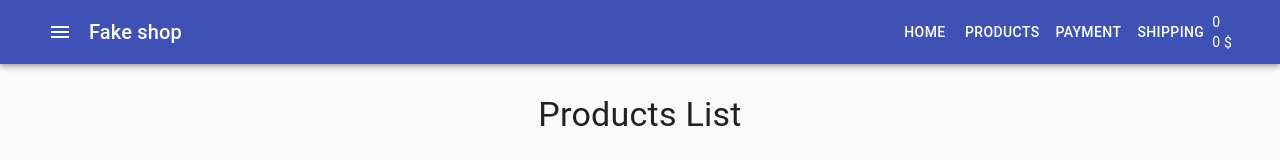
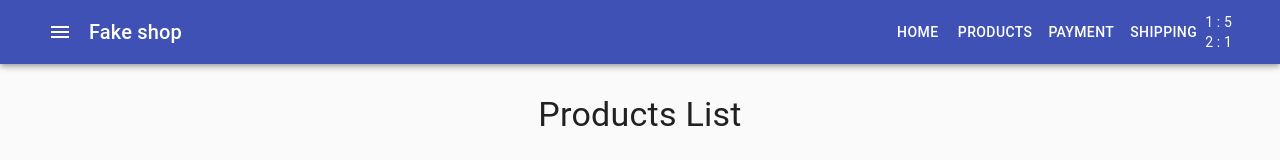
Before and after one commit to Kerekesh/shop-project, a React (Create React App) app: page / in a window 1280 px wide. Shown: the top 160 px of the page. Built offline with nearby package versions, Linux system fonts and the light colour scheme.

Commit message:
added productsInCart

```diff
--- a/src/container/App.js
+++ b/src/container/App.js
@@ -5,24 +5,18 @@ import Header from './Header/Header'
 import Main from './Main/Main'
 
 const App = () => {
-
     // eslint-disable-next-line no-unused-vars
-    const [cartData, setCartData] = useState({
-        count: 0,
-        totalPrice: 0,
+    const [productsInCart, setProductsInCart] = useState({
+        1: 5,
+        2: 1,
     })
 
-    const addProductToCart = (count, price) => {
-        setCartData({
-            count: cartData.count + count,
-            totalPrice: cartData.totalPrice + count * price,
-        })
-    }
+    const addProductToCart = (count, price) => { }
 
     return (
         <>
             <CssBaseline />
-            <Header cartData={cartData} />
+            <Header productsInCart={productsInCart} />
             <Main addProductToCart={addProductToCart} />
         </>
     )
--- a/src/container/Header/Cart/Cart.js
+++ b/src/container/Header/Cart/Cart.js
@@ -1,12 +1,16 @@
+/* eslint-disable no-unused-vars */
 import React from 'react'
+import { keys } from 'lodash'
 
-const Cart = ({ count, totalPrice }) => {
+const Cart = ({ productsInCart }) => {
     return (
         <div>
-            <div>{count}</div>
-            <div>{totalPrice} $</div>
+            {keys(productsInCart).map((id) => (
+                <div key={id}>
+                    {id} : {productsInCart[id]}
+                </div>
+            ))}
         </div>
-
     )
 }
 
--- a/src/container/Header/Header.js
+++ b/src/container/Header/Header.js
@@ -19,7 +19,7 @@ const useStyles = makeStyles(() => ({
     },
 }))
 
-const Header = ({ cartData }) => {
+const Header = ({ productsInCart }) => {
     const classes = useStyles()
 
     return (
@@ -38,10 +38,7 @@ const Header = ({ cartData }) => {
                         Fake shop
                     </Typography>
                     <Menu />
-                    <Cart
-                        count={cartData.count}
-                        totalPrice={cartData.totalPrice}
-                    />
+                    <Cart productsInCart={productsInCart} />
                 </Toolbar>
             </Container>
         </AppBar>
@@ -49,7 +46,7 @@ const Header = ({ cartData }) => {
 }
 
 Header.propTypes = {
-    cartData: PropTypes.object,
+    productsInCart: PropTypes.object,
 }
 
 export default Header
```
